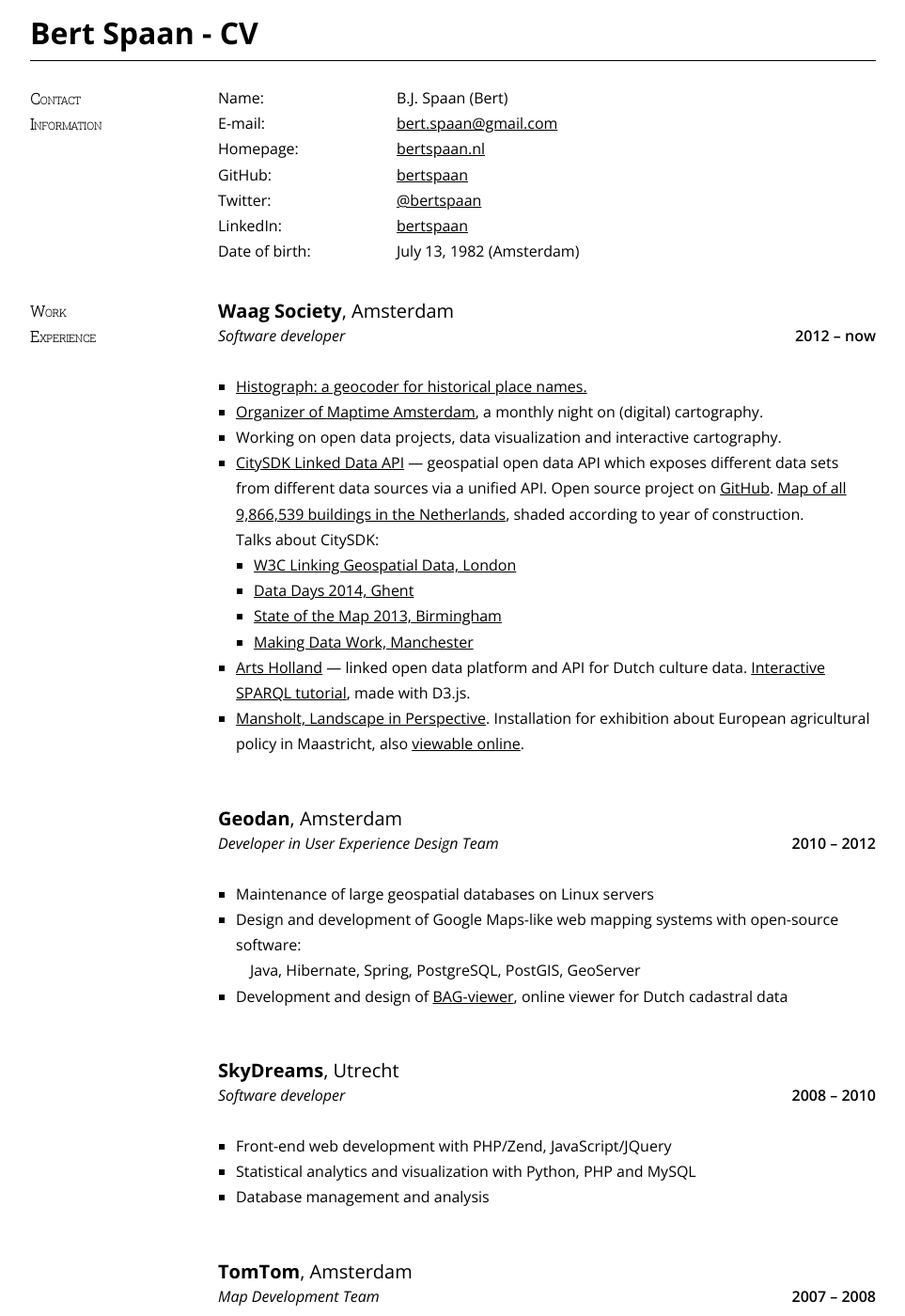
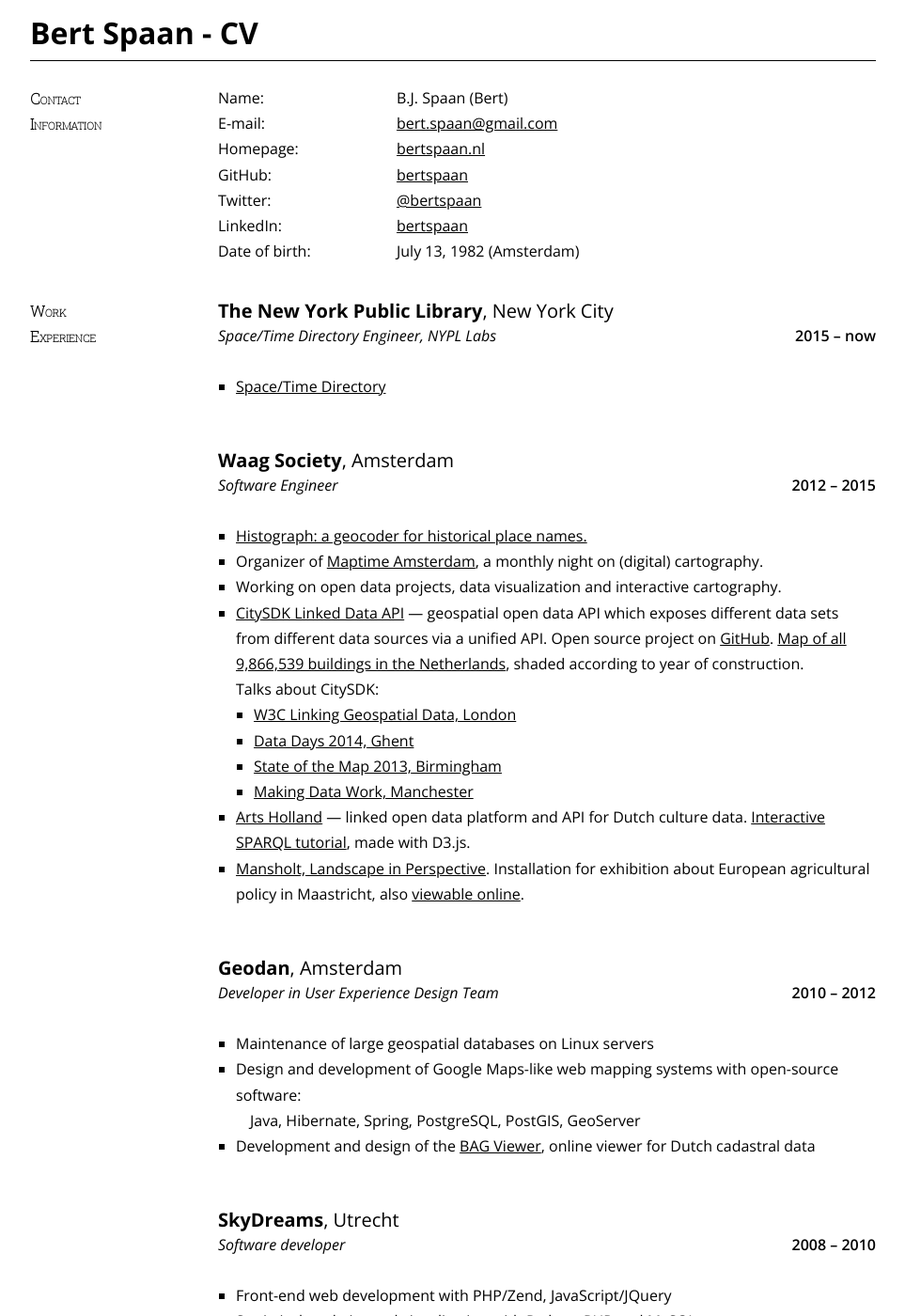
Before and after one commit to bertspaan/bertspaan.github.io, a Jekyll site: the page built from cv/index.html, in a window 1280 px wide and 1400 px high. Shown: the whole window at 94% size, without its empty margins (158-1121 px from the left). Built offline with Jekyll 4.4.1, drawn with Linux system fonts in a browser that asks for light colours; a file with an impossible date is left out.

Commit message:
added NYPL!

```diff
--- a/cv/index.html
+++ b/cv/index.html
@@ -36,12 +36,22 @@
       <section>
         <h2>Work Experience</h2>
         <div>
-          <h3><strong>Waag Society</strong>, Amsterdam</h3>
-          <h4>Software developer</h4>
-          <h5>2012 – now</h5>
+          <h3><strong>The New York Public Library</strong>, New York City</h3>
+          <h4>Space/Time Directory Engineer, NYPL Labs</h4>
+          <h5>2015 – now</h5>
           <ul>
             <li>
-              <a href="http://histograph.io">Histograph: a geocoder for historical place names.
+              <a href="http://spacetime.nypl.org/">Space/Time Directory</a>
+            </li>
+          </ul>
+        </div>
+        <div>
+          <h3><strong>Waag Society</strong>, Amsterdam</h3>
+          <h4>Software Engineer</h4>
+          <h5>2012 – 2015</h5>
+          <ul>
+            <li>
+              <a href="http://histograph.io">Histograph: a geocoder for historical place names.</a>
             </li>
             <li>
               Organizer of <a href="http://maptime-ams.github.io/">Maptime Amsterdam</a>, a monthly night on (digital) cartography.
@@ -81,7 +91,7 @@
               <p>Java, Hibernate, Spring, PostgreSQL, PostGIS, GeoServer</p>
             </li>
             <li>
-              Development and design of <a href="http://bagviewer.geodan.nl/">BAG-viewer</a>, online viewer for Dutch cadastral data
+              Development and design of the <a href="http://bagviewer.geodan.nl/">BAG Viewer</a>, online viewer for Dutch cadastral data
             </li>
           </ul>
         </div>
```
